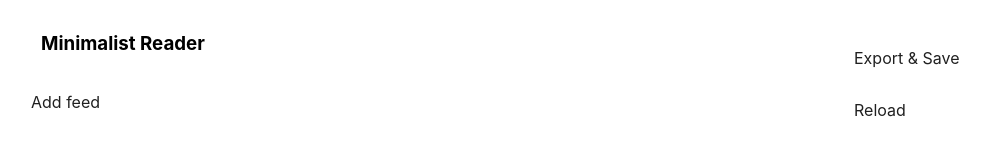
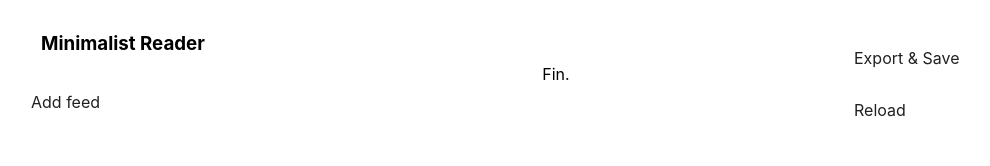
Before and after one commit to bitsapien/MinimalistReader, a React (Create React App) app: page / in a window 1280 px wide. Shown: the top 166 px of the page, without its empty margins (84-1074 px from the left). Built offline with nearby package versions, Linux system fonts and the light colour scheme; some icons are missing.

Commit message:
Lazy loading posts and images with a sexy fade-in

```diff
--- a/package.json
+++ b/package.json
@@ -9,7 +9,8 @@
     "crypto-js": "^4.0.0",
     "react": "^17.0.2",
     "react-dom": "^17.0.2",
-    "react-scripts": "4.0.3",
+    "react-lazyload": "^3.2.0",
+    "react-scripts": "^4.0.3",
     "rss-parser": "^3.12.0",
     "web-vitals": "^0.2.4",
     "workbox-background-sync": "^5.1.3",
--- a/src/components/Feed.js
+++ b/src/components/Feed.js
@@ -1,6 +1,6 @@
 import Post from './Post'
 import { readStore } from '../store'
-import { useState } from 'react'
+import LazyLoad from 'react-lazyload'
 
 const INTERACTIONS = 'interactions'
 const interactionsFromStore = readStore()[INTERACTIONS] || []
@@ -8,7 +8,17 @@ const interactionsFromStore = readStore()[INTERACTIONS] || []
 
 const Feed = ({feed}) => {
 
-  return feed.map((post, index) => <Post key={index} post={post} interactionsFromStore={interactionsFromStore}/>)
+  return (
+  <div>
+    {feed.map((post, index) => (
+      <LazyLoad>
+        <Post key={index} post={post} interactionsFromStore={interactionsFromStore}/>
+      </LazyLoad>
+    ))}
+    <section className="you-are-done">
+      Fin.
+    </section>
+  </div>)
 }
 
 export default Feed
--- a/src/components/Post.js
+++ b/src/components/Post.js
@@ -1,13 +1,24 @@
 import { useState, useEffect } from 'react'
 import { writeStore } from '../store'
 import SourceTag from './SourceTag'
+import LazyLoad from 'react-lazyload'
 
 
-const richContent = og => {
+const RichContent = ({ og }) => {
+  const [ isLoading, setIsLoading ] = useState(true)
   //if(og['og:video:url'] && og['og:site_name'] === 'YouTube')
    // return (<iframe src={og['og:video:url']} height="420" allow="fullscreen;" title={og['og:title']}></iframe>)
   if(og['og:image'])
-    return (<img src={og['og:image']} alt={og['og:title']} />)
+    return (
+      <div>
+        <LazyLoad offset={100} once>
+        <img className={isLoading ? 'loading' : ''} src={og['og:image']} alt={og['og:title']} onLoad={() => setIsLoading(false)}/>
+        </LazyLoad>
+      </div>
+      )
+
+
+  return null
 }
 
 const Post = ({ interactionsFromStore, post }) => {
@@ -45,7 +56,7 @@ const Post = ({ interactionsFromStore, post }) => {
         </a>
       </h3>
       <SourceTag url={source.url} name={source.name}/>
-      {richContent(openGraphData)}
+      <RichContent og={openGraphData}/>
     <div className="panel">
       <button onClick={() => setShowNote(!showNote)} className={showNote ? 'text-black': ''}> <i className='lni lni-notepad'></i> </button>
       <button onClick={() => toggleHeart(interaction.heart)}> <i className={heartStatus}></i> </button>
--- a/src/index.css
+++ b/src/index.css
@@ -89,6 +89,7 @@ main {
 
 /* Post */
 
+
 .feed section {
   border: 1px rgb(219, 219, 219) solid;
   margin-bottom: 1rem;
@@ -120,8 +121,14 @@ main {
 }
 
 
+.feed section img.loading {
+  opacity: 0;
+}
+
 .feed section img {
   width: 100%;
+  transition: opacity 1s;
+  opacity: 1;
 }
 
 .feed section .panel {
@@ -169,6 +176,12 @@ main {
   outline: none;
 }
 
+section.you-are-done {
+  border: none;
+  text-align: center;
+  font-size: 1rem;
+  padding: 2rem;
+}
 /*Add Feed*/
 
 .dialog {
```
Also changed, not shown: 1 other file (tests, documents, lock files or other folders).
